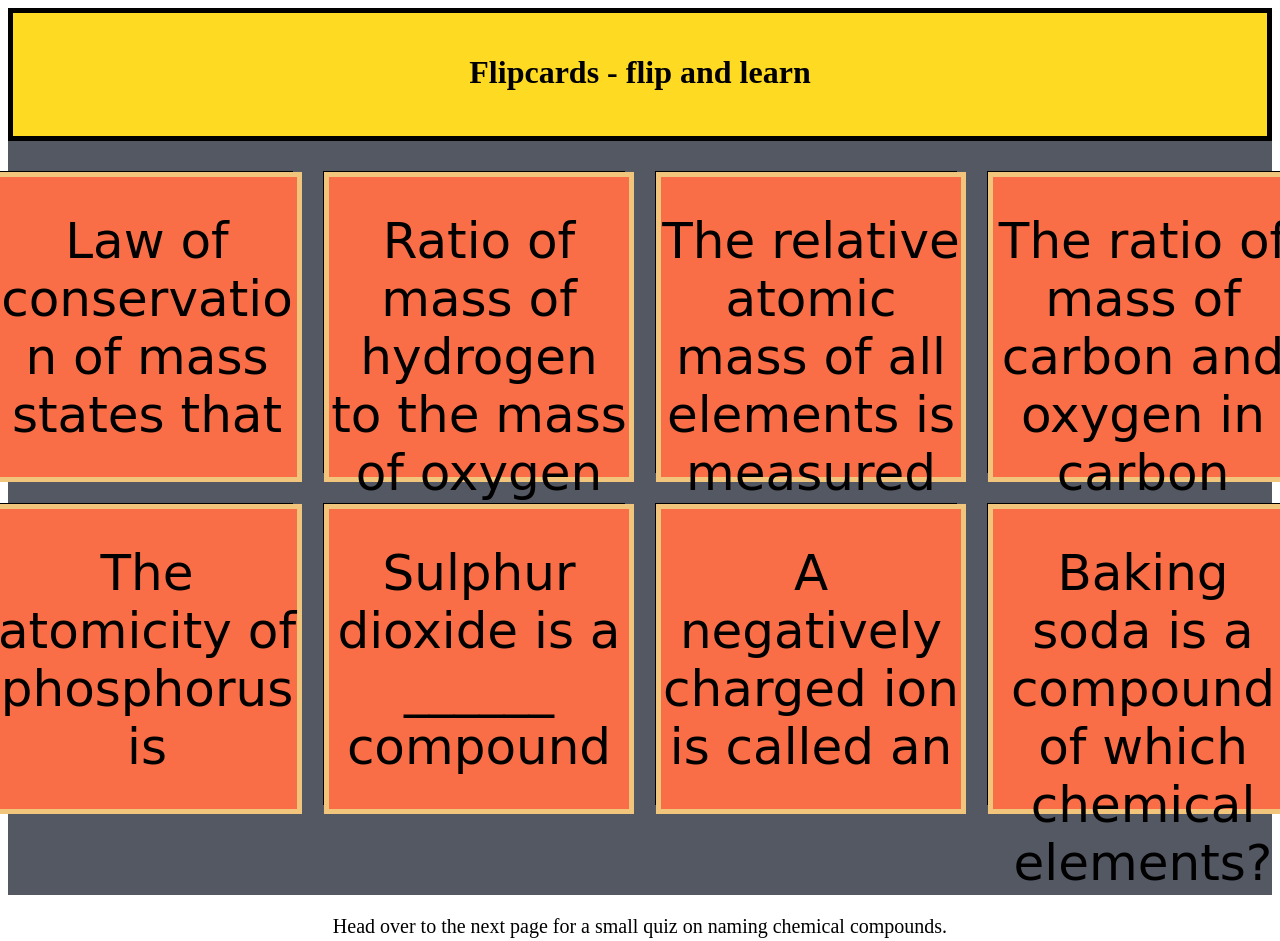
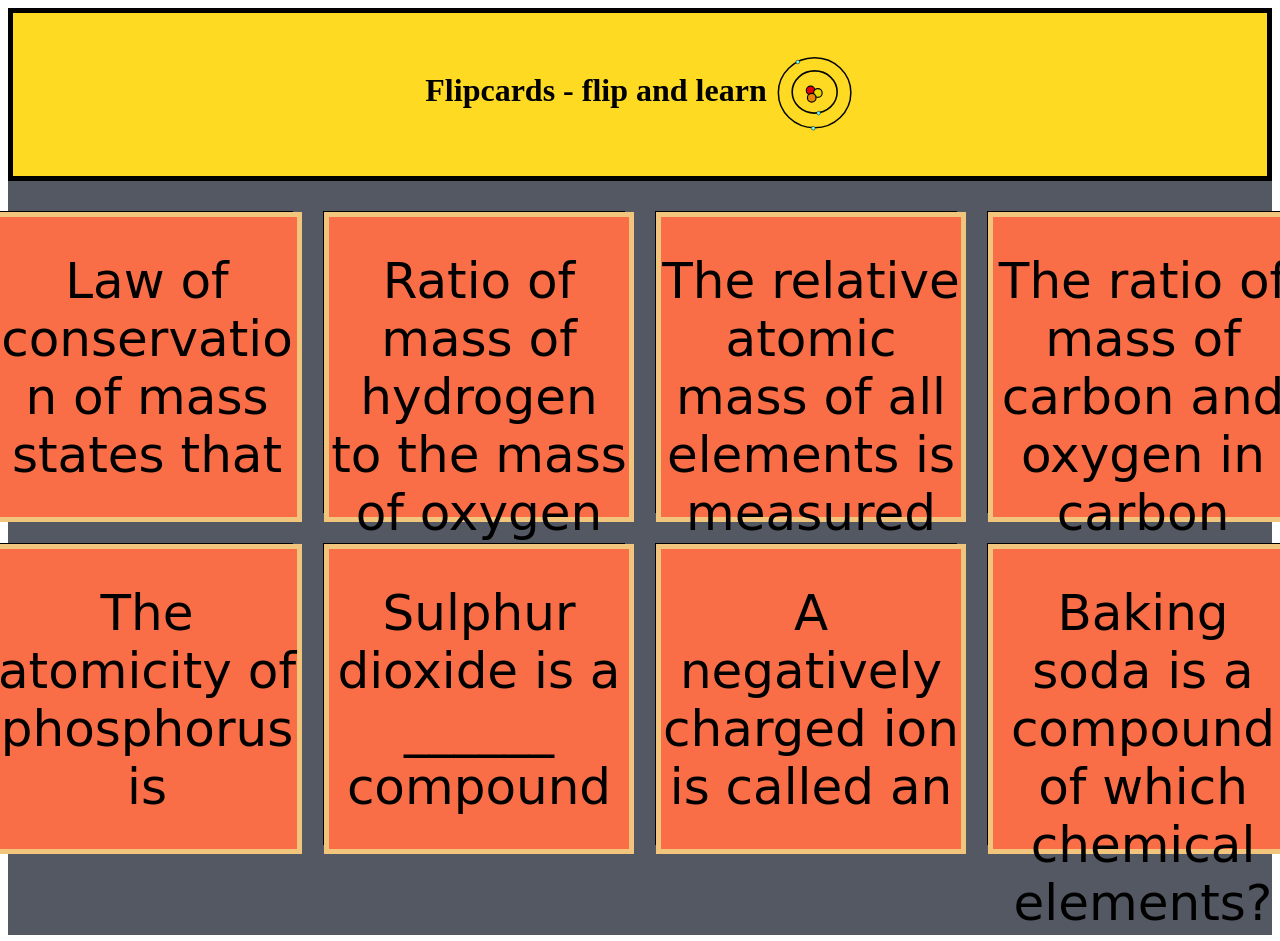
Before and after one commit to ydunga/atoms_full, a plain HTML site: page flashcards.html in a window 1280 px wide. Shown: the top 941 px of the page. Drawn offline with Linux system fonts and the light colour scheme; files whose address does not match are found by name; a web font is replaced by a local one.

Commit message:
Update flashcards.html

```diff
--- a/flashcards.html
+++ b/flashcards.html
@@ -9,13 +9,13 @@
         @import url('https://fonts.googleapis.com/css2?family=Just+Another+Hand&display=swap');
     </style>
 
-    <link rel = "stylesheet" media="screen and (min-width: 900px)" href = "C:\Users\ydung\Desktop\data\grade9_science\ch 3 - atoms and molecules\combined_atomsexplainer\flashcards1.css">
-    <link rel = "stylesheet" media="screen and (max-width: 600px)" href = "C:\Users\ydung\Desktop\data\grade9_science\ch 3 - atoms and molecules\combined_atomsexplainer\flashcards2.css">
+    <link rel = "stylesheet" media="screen and (min-width: 900px)" href = "flashcards1.css">
+    <link rel = "stylesheet" media="screen and (max-width: 600px)" href = "flashcards2.css">
 
 </head>
 <body>
 
-<div class = "header"> <h1> Flipcards - flip and learn <object data = "C:\Users\ydung\Desktop\data\grade9_science\ch 3 - atoms and molecules\atom_icom.svg" type = "image/svg+xml" width = "80" height = "80" style="vertical-align:middle" ></object></h1>
+<div class = "header"> <h1> Flipcards - flip and learn <object data = "atom_icom.svg" type = "image/svg+xml" width = "80" height = "80" style="vertical-align:middle" ></object></h1>
 </div>
 
 <div class = "grid-container">
@@ -167,9 +167,9 @@
   <p>Head over to the next page for a small quiz on naming chemical compounds.</p>
 
   <div class = "parent">
-    <img src = "C:\Users\ydung\Desktop\data\grade9_science\ch 3 - atoms and molecules\pointing.png" width = "100" height = "100">
+    <img src = "pointing.png" width = "100" height = "100">
   <b></b>
-      <a href = "C:\Users\ydung\Desktop\data\grade9_science\ch 3 - atoms and molecules\combined_atomsexplainer\quiz.html">Quiz</a>
+      <a href = "quiz.html">Quiz</a>
 
   </div>
   <br>
```
